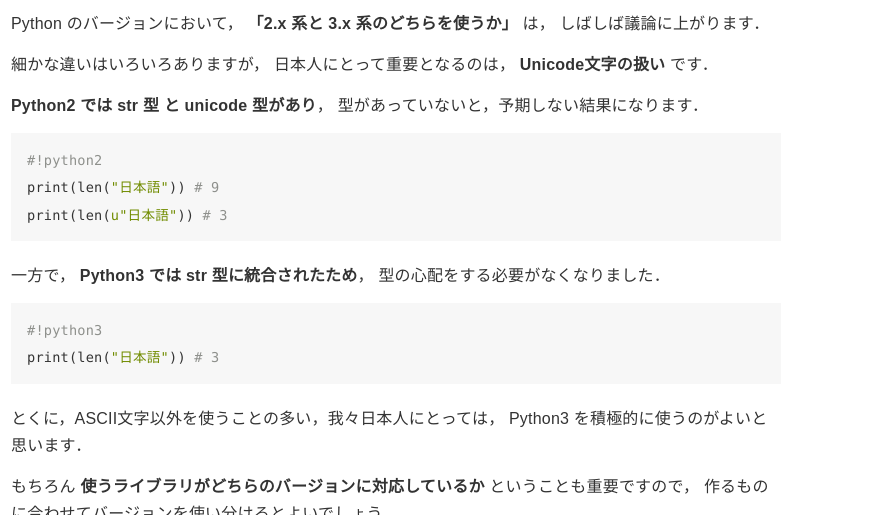
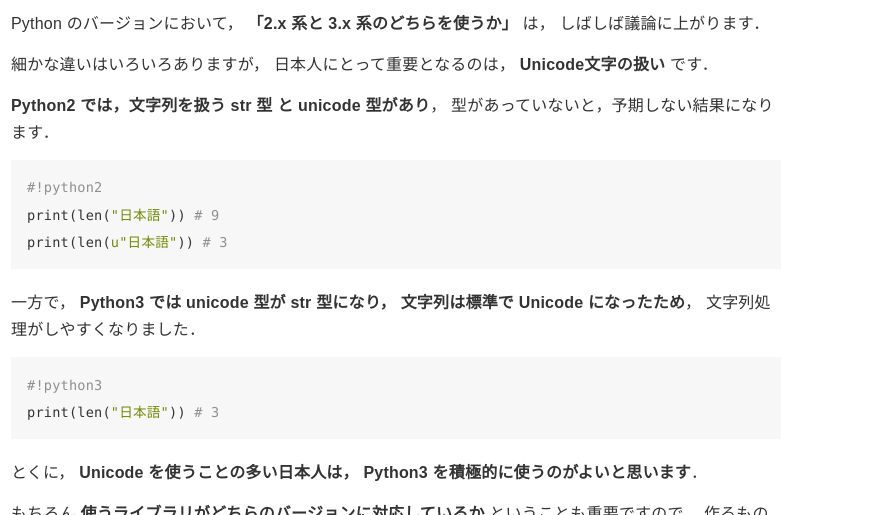
Before and after one commit to post-internet/161026_developent-primer-with-python, a plain HTML site: page contents/Pythonをインストールしよう/Tips/Pythonのバージョン.html in a window 1280 px wide. Shown: the part 285-800 px from the top of the page, 394-1280 px from the left. Drawn offline with Linux system fonts and the light colour scheme.

Commit message:
Fix content

```diff
--- a/contents/Pythonをインストールしよう/Tips/Pythonのバージョン.html
+++ b/contents/Pythonをインストールしよう/Tips/Pythonのバージョン.html
@@ -381,19 +381,22 @@
 &#x3057;&#x3070;&#x3057;&#x3070;&#x8B70;&#x8AD6;&#x306B;&#x4E0A;&#x304C;&#x308A;&#x307E;&#x3059;&#xFF0E;</p>
 <p>&#x7D30;&#x304B;&#x306A;&#x9055;&#x3044;&#x306F;&#x3044;&#x308D;&#x3044;&#x308D;&#x3042;&#x308A;&#x307E;&#x3059;&#x304C;&#xFF0C;
 &#x65E5;&#x672C;&#x4EBA;&#x306B;&#x3068;&#x3063;&#x3066;&#x91CD;&#x8981;&#x3068;&#x306A;&#x308B;&#x306E;&#x306F;&#xFF0C; <strong>Unicode&#x6587;&#x5B57;&#x306E;&#x6271;&#x3044;</strong> &#x3067;&#x3059;&#xFF0E;</p>
-<p><strong>Python2 &#x3067;&#x306F; str &#x578B; &#x3068; unicode &#x578B;&#x304C;&#x3042;&#x308A;</strong>&#xFF0C;
+<p><strong>Python2 &#x3067;&#x306F;&#xFF0C;&#x6587;&#x5B57;&#x5217;&#x3092;&#x6271;&#x3046; str &#x578B; &#x3068; unicode &#x578B;&#x304C;&#x3042;&#x308A;</strong>&#xFF0C;
 &#x578B;&#x304C;&#x3042;&#x3063;&#x3066;&#x3044;&#x306A;&#x3044;&#x3068;&#xFF0C;&#x4E88;&#x671F;&#x3057;&#x306A;&#x3044;&#x7D50;&#x679C;&#x306B;&#x306A;&#x308A;&#x307E;&#x3059;&#xFF0E;</p>
 <pre><code class="lang-python"><span class="hljs-comment">#!python2</span>
 print(len(<span class="hljs-string">&quot;&#x65E5;&#x672C;&#x8A9E;&quot;</span>)) <span class="hljs-comment"># 9</span>
 print(len(<span class="hljs-string">u&quot;&#x65E5;&#x672C;&#x8A9E;&quot;</span>)) <span class="hljs-comment"># 3</span>
 </code></pre>
-<p>&#x4E00;&#x65B9;&#x3067;&#xFF0C; <strong>Python3 &#x3067;&#x306F; str &#x578B;&#x306B;&#x7D71;&#x5408;&#x3055;&#x308C;&#x305F;&#x305F;&#x3081;</strong>&#xFF0C;
-&#x578B;&#x306E;&#x5FC3;&#x914D;&#x3092;&#x3059;&#x308B;&#x5FC5;&#x8981;&#x304C;&#x306A;&#x304F;&#x306A;&#x308A;&#x307E;&#x3057;&#x305F;&#xFF0E;</p>
+<p>&#x4E00;&#x65B9;&#x3067;&#xFF0C;
+<strong>Python3 &#x3067;&#x306F; unicode &#x578B;&#x304C; str &#x578B;&#x306B;&#x306A;&#x308A;&#xFF0C;
+&#x6587;&#x5B57;&#x5217;&#x306F;&#x6A19;&#x6E96;&#x3067; Unicode &#x306B;&#x306A;&#x3063;&#x305F;&#x305F;&#x3081;</strong>&#xFF0C;
+&#x6587;&#x5B57;&#x5217;&#x51E6;&#x7406;&#x304C;&#x3057;&#x3084;&#x3059;&#x304F;&#x306A;&#x308A;&#x307E;&#x3057;&#x305F;&#xFF0E;</p>
 <pre><code class="lang-python"><span class="hljs-comment">#!python3</span>
 print(len(<span class="hljs-string">&quot;&#x65E5;&#x672C;&#x8A9E;&quot;</span>)) <span class="hljs-comment"># 3</span>
 </code></pre>
-<p>&#x3068;&#x304F;&#x306B;&#xFF0C;ASCII&#x6587;&#x5B57;&#x4EE5;&#x5916;&#x3092;&#x4F7F;&#x3046;&#x3053;&#x3068;&#x306E;&#x591A;&#x3044;&#xFF0C;&#x6211;&#x3005;&#x65E5;&#x672C;&#x4EBA;&#x306B;&#x3068;&#x3063;&#x3066;&#x306F;&#xFF0C;
-Python3 &#x3092;&#x7A4D;&#x6975;&#x7684;&#x306B;&#x4F7F;&#x3046;&#x306E;&#x304C;&#x3088;&#x3044;&#x3068;&#x601D;&#x3044;&#x307E;&#x3059;&#xFF0E;</p>
+<p>&#x3068;&#x304F;&#x306B;&#xFF0C;
+<strong>Unicode &#x3092;&#x4F7F;&#x3046;&#x3053;&#x3068;&#x306E;&#x591A;&#x3044;&#x65E5;&#x672C;&#x4EBA;&#x306F;&#xFF0C;
+Python3 &#x3092;&#x7A4D;&#x6975;&#x7684;&#x306B;&#x4F7F;&#x3046;&#x306E;&#x304C;&#x3088;&#x3044;&#x3068;&#x601D;&#x3044;&#x307E;&#x3059;</strong>&#xFF0E;</p>
 <p>&#x3082;&#x3061;&#x308D;&#x3093; <strong>&#x4F7F;&#x3046;&#x30E9;&#x30A4;&#x30D6;&#x30E9;&#x30EA;&#x304C;&#x3069;&#x3061;&#x3089;&#x306E;&#x30D0;&#x30FC;&#x30B8;&#x30E7;&#x30F3;&#x306B;&#x5BFE;&#x5FDC;&#x3057;&#x3066;&#x3044;&#x308B;&#x304B;</strong> &#x3068;&#x3044;&#x3046;&#x3053;&#x3068;&#x3082;&#x91CD;&#x8981;&#x3067;&#x3059;&#x306E;&#x3067;&#xFF0C;
 &#x4F5C;&#x308B;&#x3082;&#x306E;&#x306B;&#x5408;&#x308F;&#x305B;&#x3066;&#x30D0;&#x30FC;&#x30B8;&#x30E7;&#x30F3;&#x3092;&#x4F7F;&#x3044;&#x5206;&#x3051;&#x308B;&#x3068;&#x3088;&#x3044;&#x3067;&#x3057;&#x3087;&#x3046;&#xFF0E;</p>
 <h3 id="&#x30D0;&#x30FC;&#x30B8;&#x30E7;&#x30F3;&#x7BA1;&#x7406;&#x30BD;&#x30D5;&#x30C8;-pyenv-py">&#x30D0;&#x30FC;&#x30B8;&#x30E7;&#x30F3;&#x7BA1;&#x7406;&#x30BD;&#x30D5;&#x30C8; (pyenv, py)</h3>
@@ -423,7 +426,7 @@
     <script>
         var gitbook = gitbook || [];
         gitbook.push(function() {
-            gitbook.page.hasChanged({"page":{"title":"Python のバージョン","level":"1.3.4.4","depth":3,"previous":{"title":"MSYS2","level":"1.3.4.3.3","depth":4,"path":"contents/Pythonをインストールしよう/Tips/Windowsターミナル環境構築/MSYS2.md","ref":"./contents/Pythonをインストールしよう/Tips/Windowsターミナル環境構築/MSYS2.md","articles":[]},"dir":"ltr"},"config":{"plugins":["meta","include-codeblock","-sharing","-search","-lunr"],"styles":{"website":"./styles/website.css"},"pluginsConfig":{"meta":{"content":"","data":[{"name":"robots","content":"noindex, nofollow"}],"name":""},"include-codeblock":{},"highlight":{},"fontsettings":{"theme":"white","family":"sans","size":2},"theme-default":{"styles":{"website":"styles/website.css","pdf":"styles/pdf.css","epub":"styles/epub.css","mobi":"styles/mobi.css","ebook":"styles/ebook.css","print":"styles/print.css"},"showLevel":false}},"theme":"default","author":"3846masa","pdf":{"pageNumbers":true,"fontSize":12,"fontFamily":"Arial","paperSize":"a4","chapterMark":"pagebreak","pageBreaksBefore":"/","margin":{"right":62,"left":62,"top":56,"bottom":56}},"structure":{"langs":"LANGS.md","readme":"README.md","glossary":"GLOSSARY.md","summary":"SUMMARY.md"},"variables":{},"title":"Pythonから始める開発入門","language":"ja","gitbook":"*"},"file":{"path":"contents/Pythonをインストールしよう/Tips/Pythonのバージョン.md","mtime":"2016-10-14T08:48:46.882Z","type":"markdown"},"gitbook":{"version":"3.2.2","time":"2016-10-23T18:15:56.608Z"},"basePath":"../../..","book":{"language":""}});
+            gitbook.page.hasChanged({"page":{"title":"Python のバージョン","level":"1.3.4.4","depth":3,"previous":{"title":"MSYS2","level":"1.3.4.3.3","depth":4,"path":"contents/Pythonをインストールしよう/Tips/Windowsターミナル環境構築/MSYS2.md","ref":"./contents/Pythonをインストールしよう/Tips/Windowsターミナル環境構築/MSYS2.md","articles":[]},"dir":"ltr"},"config":{"plugins":["meta","include-codeblock","-sharing","-search","-lunr"],"styles":{"website":"./styles/website.css"},"pluginsConfig":{"meta":{"content":"","data":[{"name":"robots","content":"noindex, nofollow"}],"name":""},"include-codeblock":{},"highlight":{},"fontsettings":{"theme":"white","family":"sans","size":2},"theme-default":{"styles":{"website":"styles/website.css","pdf":"styles/pdf.css","epub":"styles/epub.css","mobi":"styles/mobi.css","ebook":"styles/ebook.css","print":"styles/print.css"},"showLevel":false}},"theme":"default","author":"3846masa","pdf":{"pageNumbers":true,"fontSize":12,"fontFamily":"Arial","paperSize":"a4","chapterMark":"pagebreak","pageBreaksBefore":"/","margin":{"right":62,"left":62,"top":56,"bottom":56}},"structure":{"langs":"LANGS.md","readme":"README.md","glossary":"GLOSSARY.md","summary":"SUMMARY.md"},"variables":{},"title":"Pythonから始める開発入門","language":"ja","gitbook":"*"},"file":{"path":"contents/Pythonをインストールしよう/Tips/Pythonのバージョン.md","mtime":"2016-10-23T18:26:38.991Z","type":"markdown"},"gitbook":{"version":"3.2.2","time":"2016-10-23T18:28:00.828Z"},"basePath":"../../..","book":{"language":""}});
         });
     </script>
 </div>
```
Also changed, not shown: contents/Pythonとは/Tips/TMTOWTDI.html (+1 -1 lines), contents/Pythonとは/Tips/The_Zen_of_Python.html (+1 -1 lines), contents/Pythonとは/Tips/index.html (+1 -1 lines), contents/Pythonとは/index.html (+1 -1 lines), contents/Pythonをインストールしよう/For_MacOS.html (+1 -1 lines), contents/Pythonをインストールしよう/For_Unix-like.html (+1 -1 lines), contents/Pythonをインストールしよう/For_Windows.html (+1 -1 lines), contents/Pythonをインストールしよう/Tips/Windowsターミナル環境構築/BoW.html (+1 -1 lines), contents/Pythonをインストールしよう/Tips/Windowsターミナル環境構築/Cmder.html (+1 -1 lines), contents/Pythonをインストールしよう/Tips/Windowsターミナル環境構築/MSYS2.html (+1 -1 lines), contents/Pythonをインストールしよう/Tips/Windowsターミナル環境構築/index.html (+1 -1 lines), contents/Pythonをインストールしよう/Tips/index.html (+1 -1 lines), contents/Pythonをインストールしよう/Tips/コンパイラとインタプリタの違い.html (+1 -1 lines), contents/Pythonをインストールしよう/Tips/ターミナルソフト.html (+1 -1 lines), 2 more files.
